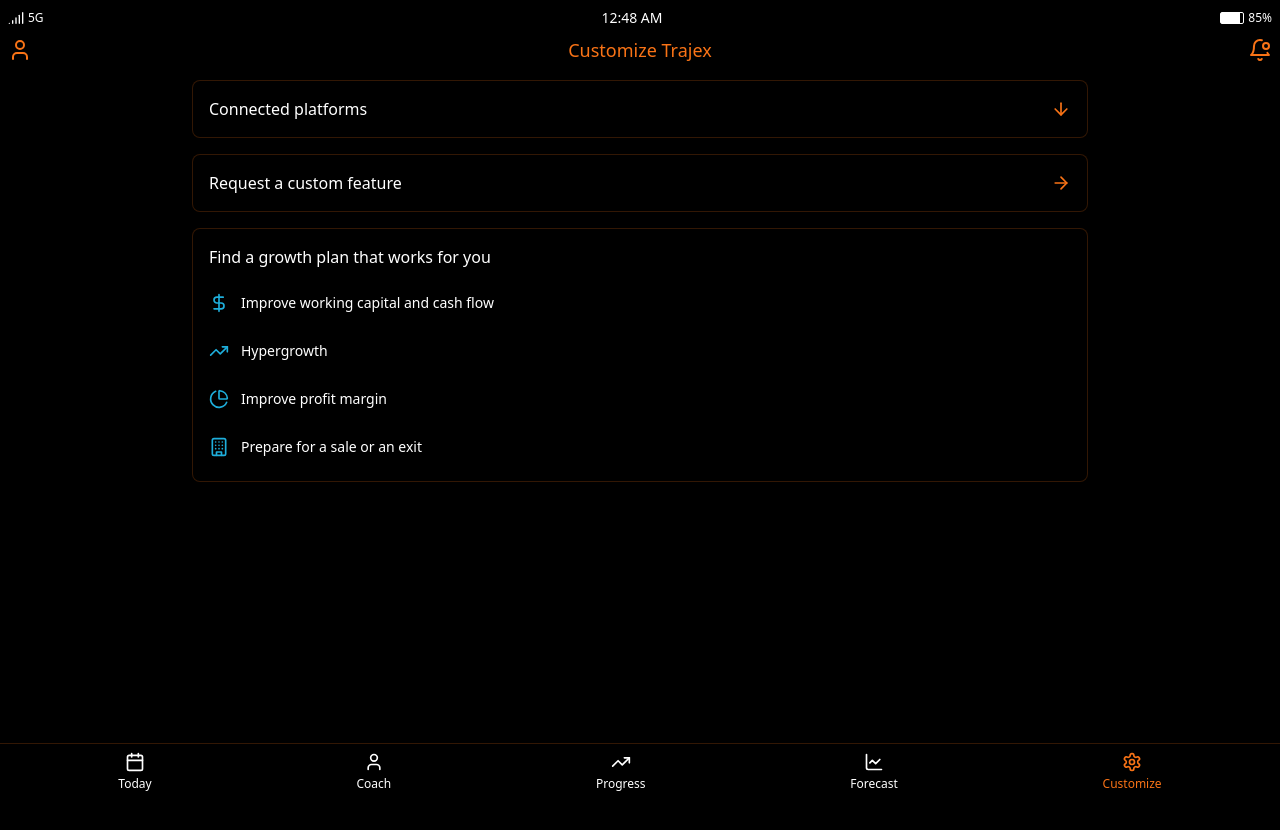
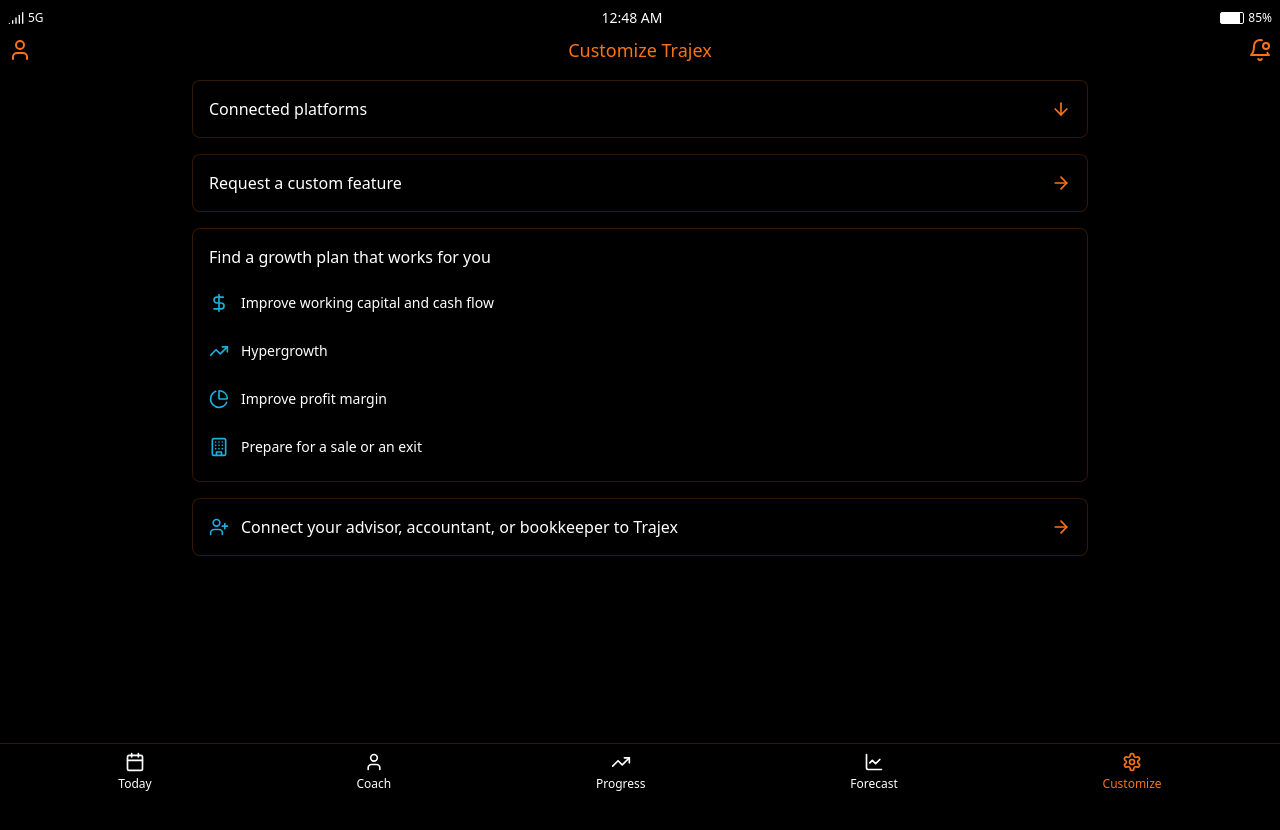
Before and after one commit to TrajexAI/FrontendProject, a React (Vite) app: page /notifications in a window 1280 px wide. Shown: the top 830 px of the page. Built offline with nearby package versions, Linux system fonts and the light colour scheme.

Commit message:
Add connect advisor card
Adds a new card to the Customize page allowing users to connect their advisor, accountant, or bookkeeper to Trajex.

```diff
--- a/src/pages/Customize.tsx
+++ b/src/pages/Customize.tsx
@@ -1,6 +1,6 @@
 
 import TopBanner from "@/components/TopBanner";
-import { ArrowDown, ArrowRight, DollarSign, TrendingUp, PieChart, Building } from "lucide-react";
+import { ArrowDown, ArrowRight, DollarSign, TrendingUp, PieChart, Building, UserPlus } from "lucide-react";
 import * as CollapsiblePrimitive from "@radix-ui/react-collapsible";
 import { Switch } from "@/components/ui/switch";
 import { useState } from "react";
@@ -83,6 +83,16 @@ const Customize = () => {
                 ))}
               </div>
             </div>
+
+            <div className="bg-black border border-[#F97316]/20 rounded-lg p-4">
+              <div className="flex justify-between items-center cursor-pointer">
+                <div className="flex items-center space-x-3">
+                  <UserPlus className="w-5 h-5 text-[#1EAEDB]" />
+                  <span className="text-base font-medium text-white">Connect your advisor, accountant, or bookkeeper to Trajex</span>
+                </div>
+                <ArrowRight className="w-5 h-5" />
+              </div>
+            </div>
           </div>
         </div>
       </div>
```
